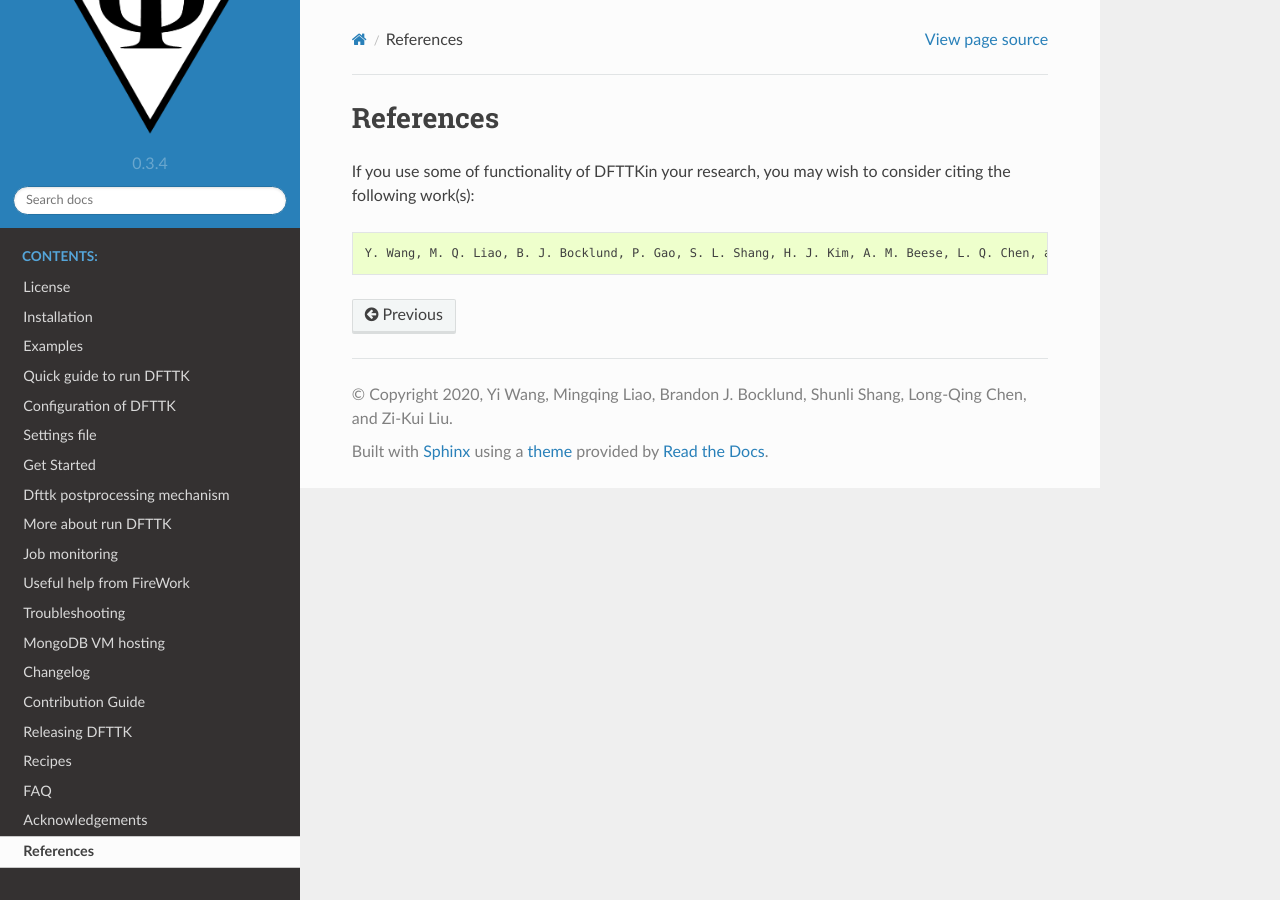
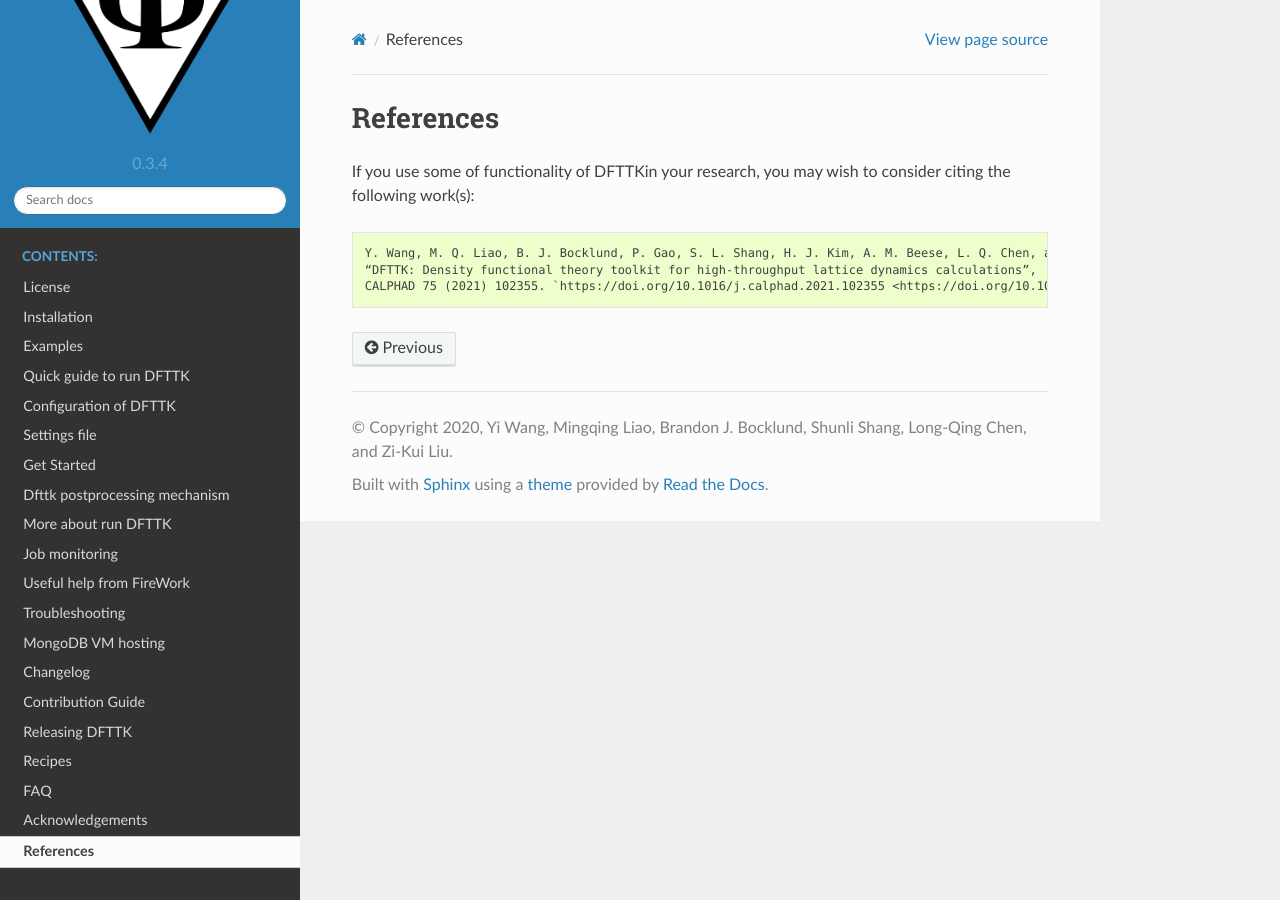
Before and after one commit to PhasesResearchLab/dfttk-2021, a Sphinx documentation site: the page built from docs/source/References.rst, in a window 1280 px wide. Built offline with Sphinx 7.4.7 and the Read the Docs theme 2.0.0, drawn with Linux system fonts in a browser that asks for light colours; part of the change alters nothing that is shown.

Commit message:
Update References.rst

```diff
--- a/docs/source/References.rst
+++ b/docs/source/References.rst
@@ -3,4 +3,6 @@ References
 
 If you use some of functionality of DFTTKin your research, you may wish to consider citing the following work(s)::
 
-    Y. Wang, M. Q. Liao, B. J. Bocklund, P. Gao, S. L. Shang, H. J. Kim, A. M. Beese, L. Q. Chen, and Z. K. Liu, “DFTTK: Density functional theory toolkit for high-throughput lattice dynamics calculations”, CALPHAD 75 (2021) 102355. https://doi.org/10.1016/j.calphad.2021.102355
+    Y. Wang, M. Q. Liao, B. J. Bocklund, P. Gao, S. L. Shang, H. J. Kim, A. M. Beese, L. Q. Chen, and Z. K. Liu,
+    “DFTTK: Density functional theory toolkit for high-throughput lattice dynamics calculations”,
+    CALPHAD 75 (2021) 102355. `https://doi.org/10.1016/j.calphad.2021.102355 <https://doi.org/10.1016/j.calphad.2021.102355>`
```
